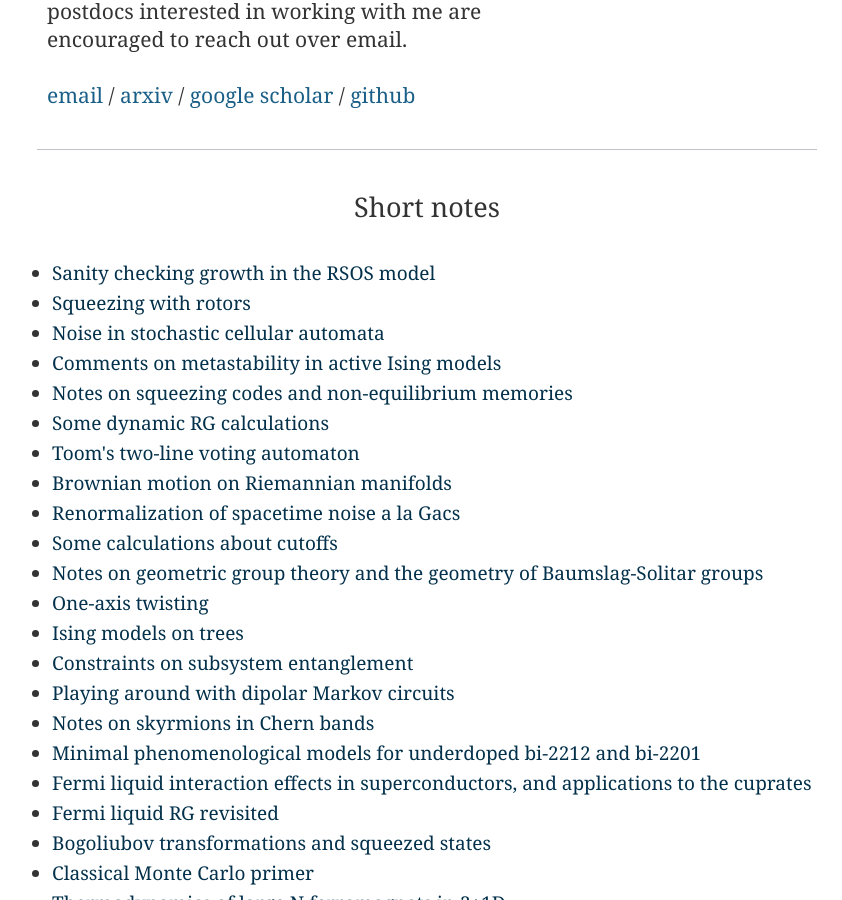
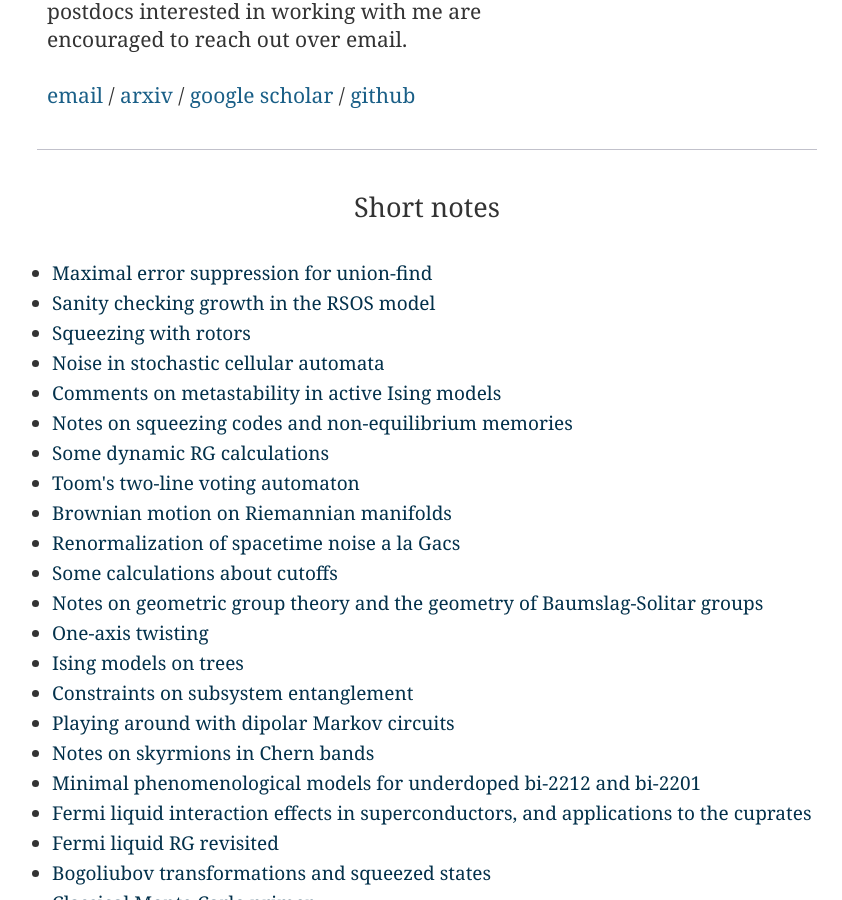
Before and after one commit to ethanlake/ethanlake.github.io, a Jekyll site: the page index.html, which Jekyll copies as it is, in a window 1280 px wide and 900 px high, scrolled down 409 px. Shown: the whole window, without its empty margins (213-1055 px from the left). Built offline with Jekyll 4.4.1, drawn with Linux system fonts in a browser that asks for light colours.

Commit message:
Add union-find error suppression short note

```diff
--- a/index.html
+++ b/index.html
@@ -62,6 +62,7 @@
  <br>
   <ul>
     <!-- <li><a href="/blogs/blog_test">Test</a></li> -->
+    <li><a href="notes/full_uf_proof.pdf">Maximal error suppression for union-find</a></li>
      <li><a href="notes/rsos_growth.pdf">Sanity checking growth in the RSOS model</a></li>
     <li><a href="notes/u1_squeezing.pdf">Squeezing with rotors</a></li>
     <li><a href="notes/noise_in_stochastic_ca.pdf">Noise in stochastic cellular automata</a></li>
```
Also changed, not shown: 1 other file.
